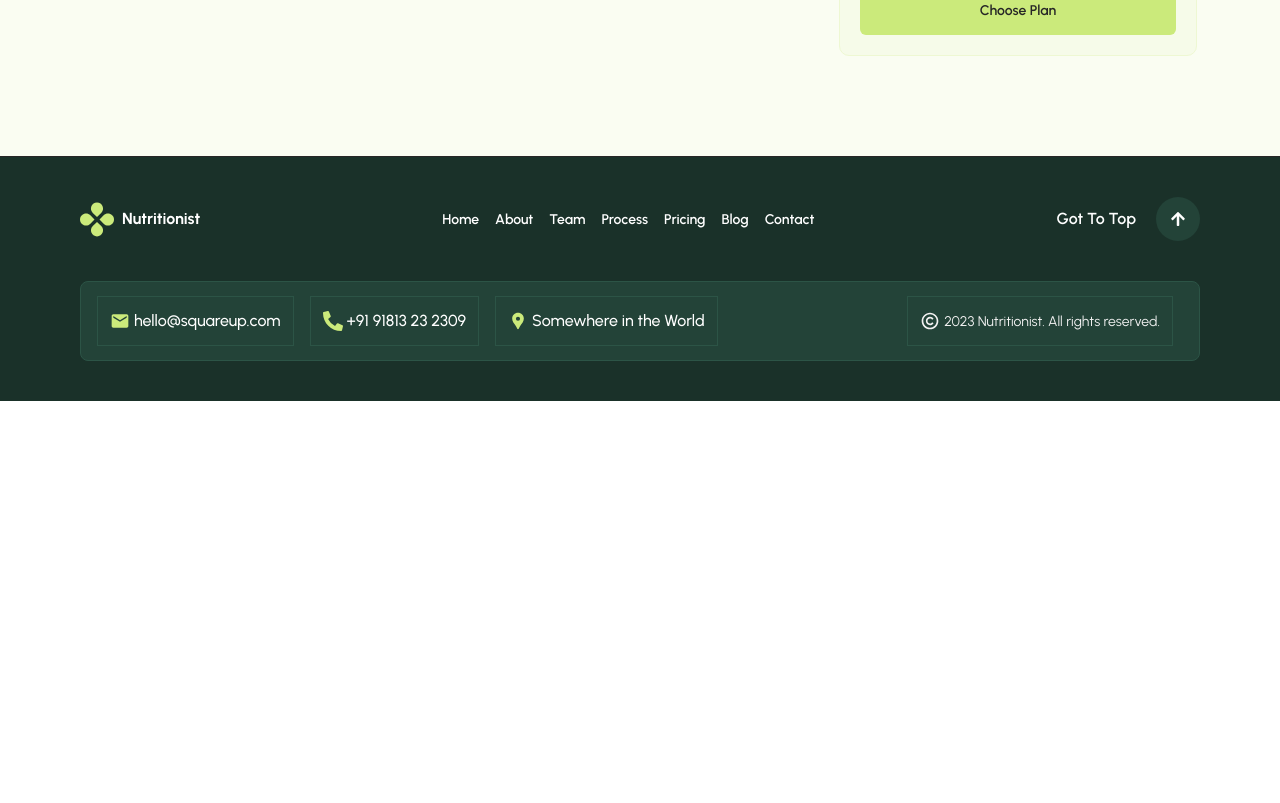
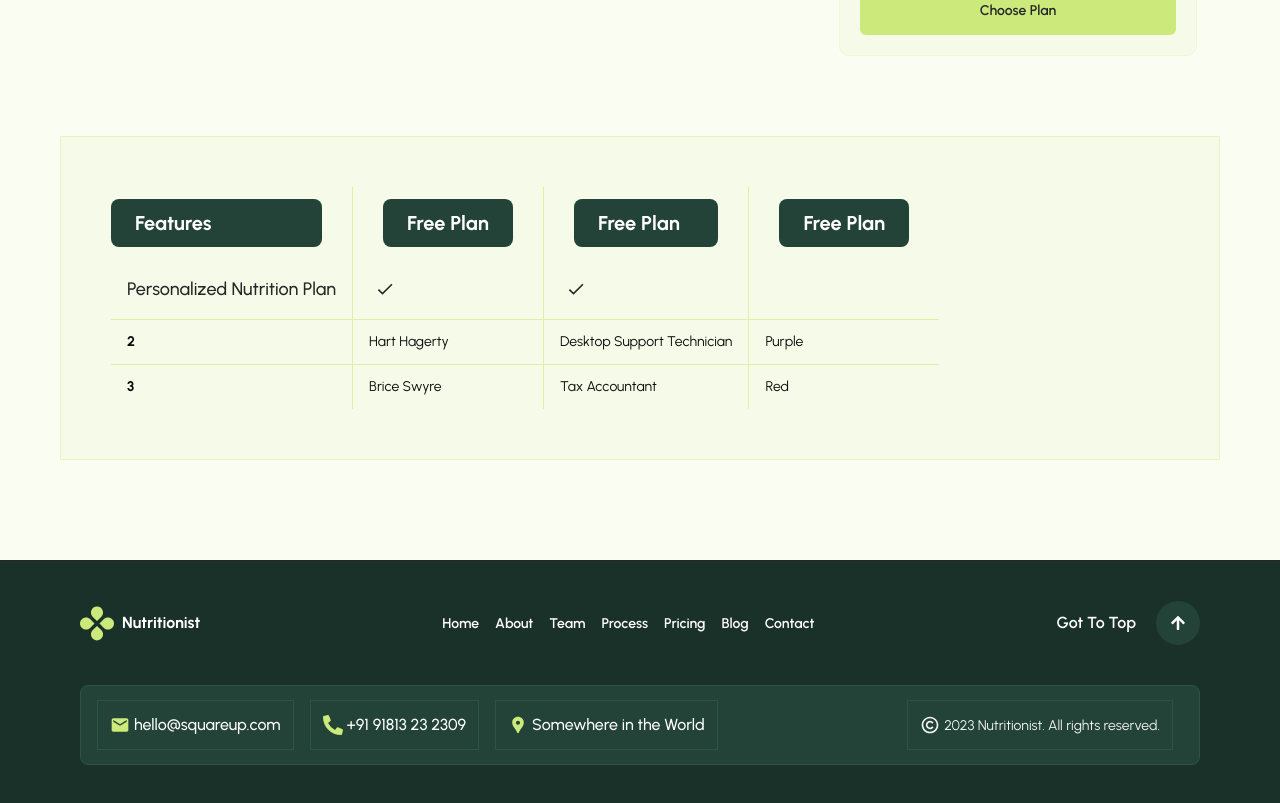
Before and after one commit to FojleTuhin/Nutritionist, a Next.js app: page /pricing in a window 1280 px wide. Shown: the part 1700-2503 px from the top of the page. Before the commit the page ends 2101 px from the top, so only its background shows below. Built offline with nearby package versions, Linux system fonts and the light colour scheme.

Commit message:
add table

```diff
--- a/src/app/pricing/page.js
+++ b/src/app/pricing/page.js
@@ -1,5 +1,5 @@
 import PricingTab from '@/components/pricingPage/PricingTab';
-// import Table from '@/components/pricingPage/Table';
+import Table from '@/components/pricingPage/Table';
 import TeamExpert from '@/components/teamPage/TeamExpert';
 import React from 'react';
 
@@ -9,7 +9,7 @@ const page = () => {
             <TeamExpert heading='Our Pricing' subHeading='At Nutritionist, we offer flexible pricing options to accommodate your unique requirements and budget. Our goal is to provide you with exceptional personalized nutrition coaching that is accessible and tailored to your needs. Choose from our three plans below and take the first step towards a healthier lifestyle' />
 
             <PricingTab/>
-            {/* <Table/> */}
+            <Table/>
 
 
 
--- a/src/components/pricingPage/Table.jsx
+++ b/src/components/pricingPage/Table.jsx
@@ -1,24 +1,51 @@
 import React from 'react';
+import { MdOutlineDone } from 'react-icons/md';
 
 const Table = () => {
     return (
         <div className="mt-[50px] medium:mt-20 laptop:mt-[100px] bg-[#F6FBE9] border-[1px] border-[#E5F5BD] p-[50px] ">
-            <table>
+            <div className="overflow-x-auto">
+                <table className="table border-collapse w-auto">
+                    {/* Table head */}
                     <thead>
-                    <tr >
-                        <th className='px-6 py-4 rounded-[8px] bg-[#234338] text-[#FFFFFF] font-medium text-[20px]'>Features</th>
-                        <th className='px-6 py-4 rounded-[8px] bg-[#234338] text-[#FFFFFF] font-medium text-[20px]'>Free Plan</th>
-                        <th className='px-6 py-4 rounded-[8px] bg-[#234338] text-[#FFFFFF] font-medium text-[20px]'>Free Plan</th>
-                        <th className='px-6 py-4 rounded-[8px] bg-[#234338] text-[#FFFFFF] font-medium text-[20px]'>Free Plan</th>
+                        <tr className="border-b-0 border-[#DCF1A7] text-[20px] text-[#FFFFFF] font-medium ">
+                            <th className="border-r border-[#DCF1A7] pr-[30px] pl-0"><p className='bg-[#234338] py-4 px-6 rounded-[8px] '>Features</p></th>
+                            <th className="border-r border-[#DCF1A7] px-[30px]"><p className='bg-[#234338] py-4 px-6 rounded-[8px] '>Free Plan</p></th>
+                            <th className="border-r border-[#DCF1A7] px-[30px]"><p className='bg-[#234338] py-4 px-6 rounded-[8px] '>Free Plan</p></th>
+                            <th className='px-[30px]'><p className='bg-[#234338] py-4 px-6  rounded-[8px] '>Free Plan</p></th>
                         </tr>
                     </thead>
                     <tbody>
-                    <tr>
-                        <td>Personalized Nutrition Plan</td>
+                        {/* Row 1 */}
+                        <tr className="border-b border-[#DCF1A7] text-[#262626] text-[18px] font-medium ">
+                            <td className="border-r py-5 border-[#DCF1A7]">Personalized Nutrition Plan</td>
+                            <td className="border-r border-[#DCF1A7] mx-auto"> <span className='bg-[#CBEA7B] rounded-[6px]'><MdOutlineDone className='text-[32px] p-[6px]' /></span></td>
+
+                            <td className="border-r border-[#DCF1A7] mx-auto"> <span className='bg-[#CBEA7B] rounded-[6px]'><MdOutlineDone className='text-[32px] p-[6px]' /></span></td>
+
+
+
+
+
+                        </tr>
+                        {/* Row 2 */}
+                        <tr className=" border-b border-[#DCF1A7]">
+                            <th className="border-r border-[#DCF1A7]">2</th>
+                            <td className="border-r border-[#DCF1A7]">Hart Hagerty</td>
+                            <td className="border-r border-[#DCF1A7]">Desktop Support Technician</td>
+                            <td>Purple</td>
+                        </tr>
+                        {/* Row 3 */}
+                        <tr className="border-b-0 border-[#DCF1A7]">
+                            <th className="border-r border-[#DCF1A7]">3</th>
+                            <td className="border-r border-[#DCF1A7]">Brice Swyre</td>
+                            <td className="border-r border-b-0 border-[#DCF1A7]">Tax Accountant</td>
+                            <td>Red</td>
                         </tr>
                     </tbody>
+                </table>
+            </div>
 
-            </table>
         </div>
     );
 };
```
Lines whose indentation alone changed are shown as unchanged.
